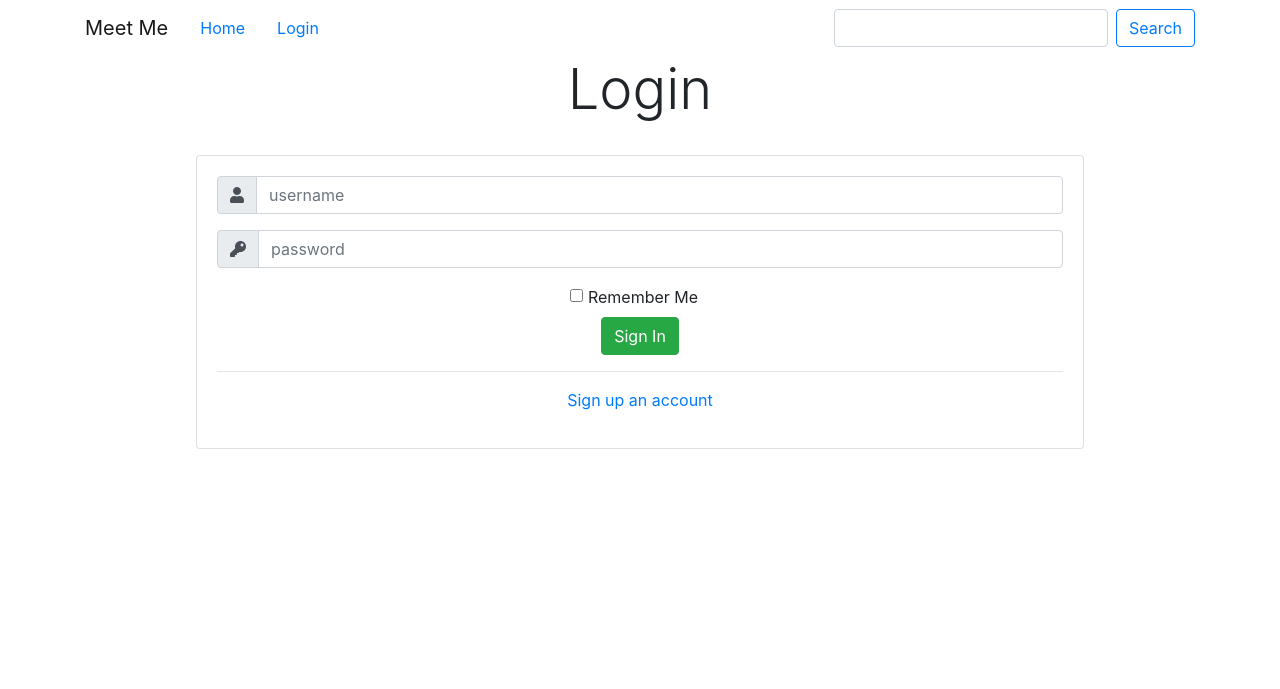
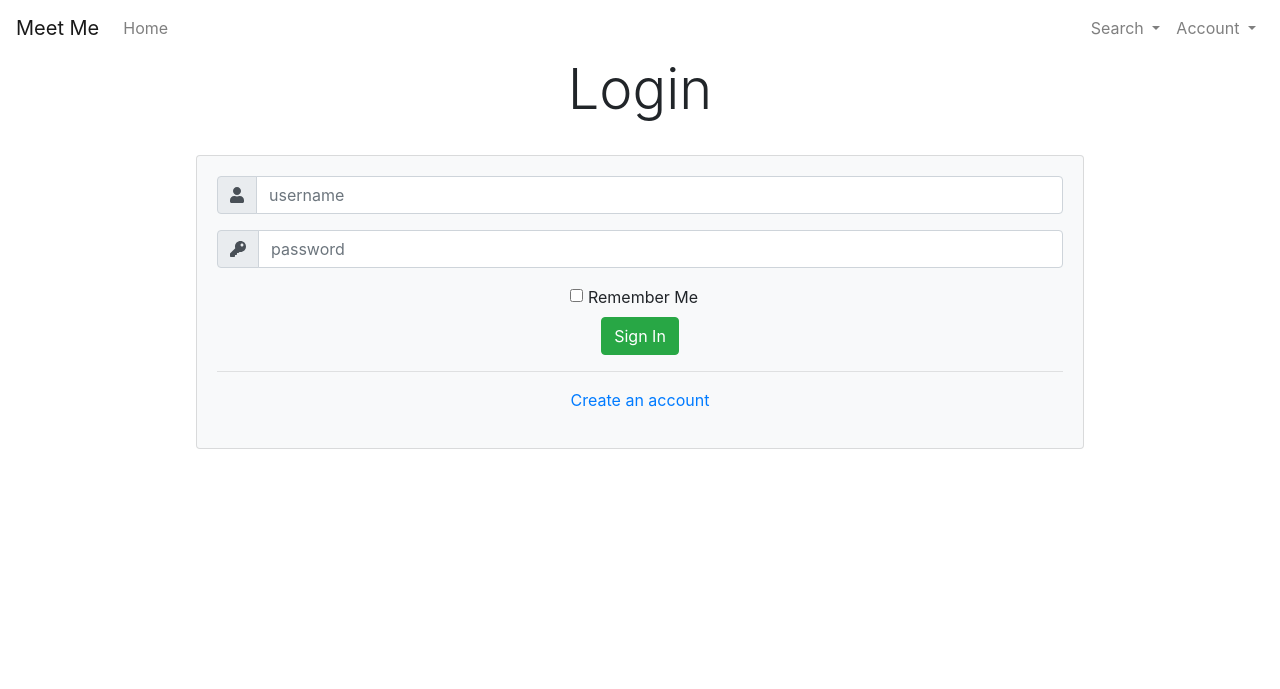
Before and after one commit to angelinahli/meet-me-2, a Flask app: page /login/ in a window 1280 px wide. Shown: the top 689 px of the page. Run offline with Flask 2, Linux system fonts and the light colour scheme; some libraries are stand-ins or nearby versions.

Commit message:
updated navbar

```diff
--- a/app/routes.py
+++ b/app/routes.py
@@ -14,7 +14,7 @@ def login():
     form = LoginForm()
     return render_template("login.html", title="Login", form=form)
 
-@app.route("/signup/", methods=["GET", "POST"])
+@app.route("/register/", methods=["GET", "POST"])
 def signup():
     form = SignUpForm()
     return render_template("sign_up.html", title="Sign Up", form=form, info=info)
--- a/app/templates/base.html
+++ b/app/templates/base.html
@@ -30,30 +30,46 @@ description: base template for flask app
 
 <body>
   <nav class="navbar navbar-expand-lg navbar-light">
-    <div class="container">
     <a class="navbar-brand" href="{{ url_for('index') }}">Meet Me</a>
 
-      <button class="navbar-toggler navbar-toggler-right" type="button" data-toggle="collapse" data-target="#navbarResponsive" aria-controls="navbarResponsive" aria-expanded="false" aria-label="Toggle navigation">
+    <button class="navbar-toggler navbar-toggler-right" type="button" data-toggle="collapse" data-target="#siteNavbar" aria-controls="navbarSupportedContent" aria-expanded="false" aria-label="Toggle navigation">
       <span class="navbar-toggler-icon"></span>
     </button>
 
-      <div class="collapse navbar-collapse" id="navbarResponsive">
-        <ul class="nav mr-auto nav-fill">
+    <div class="collapse navbar-collapse" id="siteNavbar">
+      <ul class="nav navbar-nav mr-auto">
         <li class="nav-item">
           <a class="nav-link" href="{{ url_for('index') }}">Home</a>
         </li>
-          <li class="nav-item">
-            <a class="nav-link" href="{{ url_for('login') }}">Login</a>
-          </li>
       </ul>
 
-        <form class="form-inline">
+      <ul class="nav navbar-nav pull-right">
+        <li class="nav-item dropdown">
+          <a class="nav-link dropdown-toggle" role="button" id="searchMenu" data-toggle="dropdown" aria-haspopup="true" aria-expanded="false">
+            Search
+          </a>
+          <div class="dropdown-menu dropdown-menu-right" aria-labelledby="searchMenu">
+            <h5 class="dropdown-header"><i class="fas fa-users"></i> Find users</h6>
+            <form class="form-inline dropdown-item">
               <input class="form-control mr-sm-2" type="search" aria-label="Search">
                 <button class="btn btn-outline-primary my-2 my-sm-0" type="submit">
                   Search
                 </button>
             </form>
           </div>
+        </li>
+
+        <li class="nav-item dropdown">
+          <a class="nav-link dropdown-toggle" role="button" id="accountMenu" data-toggle="dropdown" aria-haspopup="true" aria-expanded="false">
+            Account
+          </a>
+          <div class="dropdown-menu dropdown-menu-right" aria-labelledby="accountMenu">
+            <h5 class="dropdown-header">My Account</h6>
+            <a class="dropdown-item" href="{{ url_for('login') }}">Login/Register</a>
+          </div>
+        </li>
+      </ul>
+
     </div>
   </nav>
 
--- a/app/templates/login.html
+++ b/app/templates/login.html
@@ -1,7 +1,7 @@
 {% extends "base.html" %}
 
 {% block content %}
-<div class="card mx-auto" style="width: 80%;">
+<div class="card mx-auto bg-light" style="width: 80%;">
   <div class="card-body">
     <form method="POST" action="" id="login">
       {{ form.hidden_tag() }}
@@ -40,7 +40,7 @@
       <p>{{ form.submit(class_="btn btn-success") }}</p>
     </form>
     <hr>
-    <p><a href="{{ url_for('signup') }}">Sign up an account</a></p>
+    <p><a href="{{ url_for('signup') }}">Create an account</a></p>
   </div>
 </div>
 {% endblock %}
--- a/app/templates/sign_up.html
+++ b/app/templates/sign_up.html
@@ -5,7 +5,7 @@
 {% endblock %}
 
 {% block content %}
-<div class="card mx-auto" style="width: 80%;">
+<div class="card mx-auto bg-light" style="width: 80%;">
   <div class="card-body">
     <form method="POST" action="" id="sign-up">
       {{ form.hidden_tag() }}
```
Lines whose indentation alone changed are shown as unchanged.
